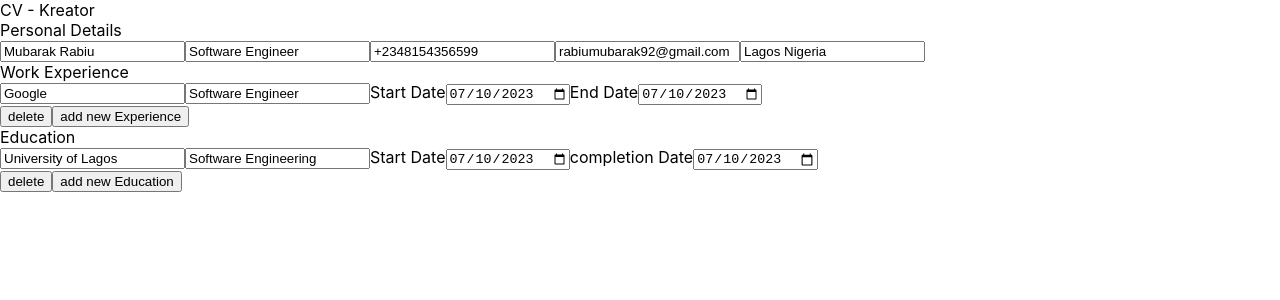
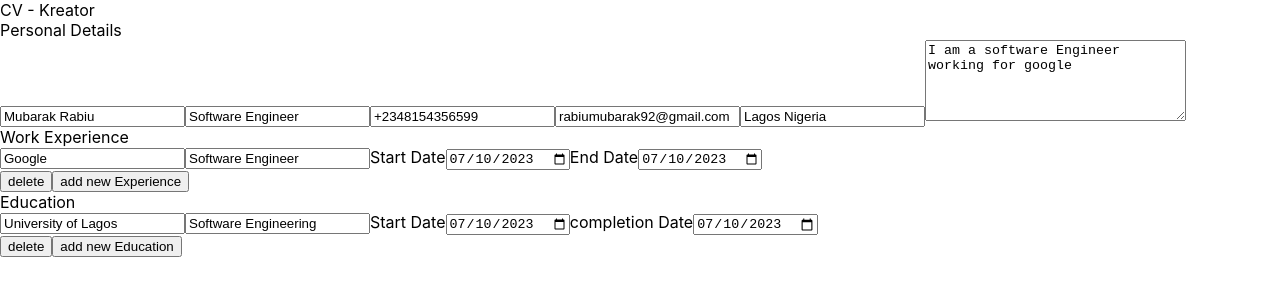
Before and after one commit to mubzie/cv-project, a React (Create React App) app: page / in a window 1280 px wide. Shown: the top 300 px of the page. Built offline with nearby package versions, Linux system fonts and the light colour scheme.

Commit message:
added profile field to personal details component

```diff
--- a/src/components/formComponentPersonal.js
+++ b/src/components/formComponentPersonal.js
@@ -11,7 +11,8 @@ class PersonalDetails extends Component {
                 occupation: 'Software Engineer',
                 phone: '+2348154356599',
                 email: 'rabiumubarak92@gmail.com',
-                address: 'Lagos Nigeria'
+                address: 'Lagos Nigeria',
+                profile: 'I am a software Engineer working for google'
             }
         }
 
@@ -47,6 +48,7 @@ class PersonalDetails extends Component {
                 <input type="text" placeholder="Phone Number" name="phone" id="phoneInput" onChange={ this.handleChange } value={ personal.phone }></input>
                 <input type="text" placeholder="Email" name="email" id="emailInput" onChange={ this.handleChange } value={ personal.email }></input>
                 <input type="text" placeholder="Address" name="address" id="addressInput" onChange={ this.handleChange } value={ personal.address }></input>
+                <textarea rows="5" cols="30" placeholder="write short information about yourself" name="profile" id="profileInput" onChange={ this.handleChange } value={ personal.profile }></textarea>
             </form>
 
             </div>
```
